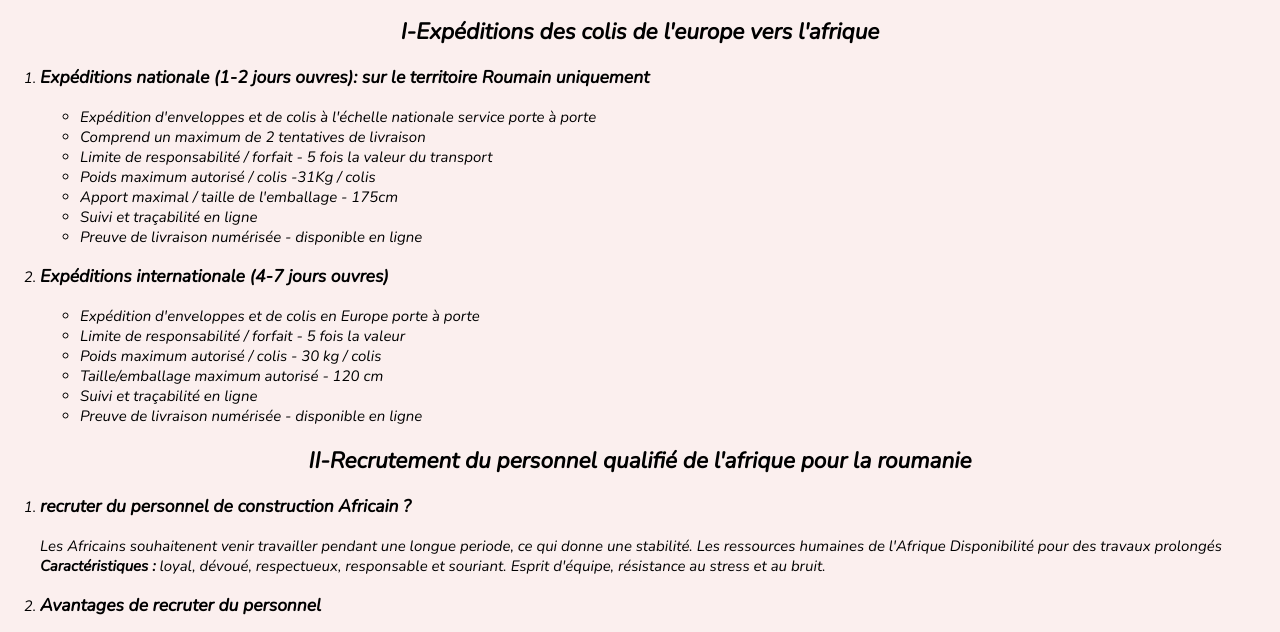
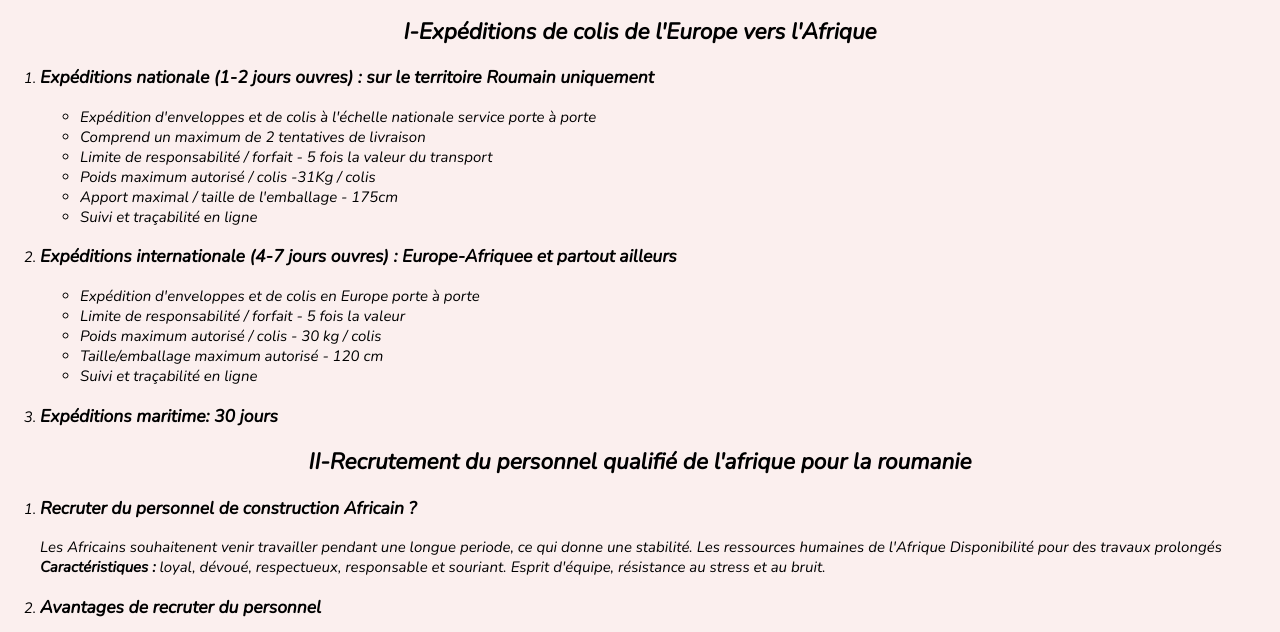
Before and after one commit to christianbankoue/AFROTRANS-MULTISERVICES, a plain HTML site: page services.html in a window 1280 px wide. Shown: the part 150-782 px from the top of the page. Drawn offline with nearby package versions, Linux system fonts and the light colour scheme.

Commit message:
Add files via upload

```diff
--- a/services.html
+++ b/services.html
@@ -27,10 +27,10 @@
         </header>
 
         <div class="expedition service">
-            <h2>I-Expéditions des colis de l'europe vers l'afrique</h2>
+            <h2>I-Expéditions de colis de l'Europe vers l'Afrique</h2>
             <ol>
                 <li>
-                    <h3>Expéditions nationale (1-2 jours ouvres): sur le territoire Roumain uniquement</h3>
+                    <h3>Expéditions nationale (1-2 jours ouvres) : sur le territoire Roumain uniquement</h3>
                     <ul>
                         <li>Expédition d'enveloppes et de colis à l'échelle nationale service porte à porte</li>
                         <li>Comprend un maximum de 2 tentatives de livraison</li>
@@ -38,20 +38,22 @@
                         <li>Poids maximum autorisé / colis -31Kg / colis</li>
                         <li>Apport maximal / taille de l'emballage - 175cm</li>
                         <li>Suivi et traçabilité en ligne</li>
-                        <li>Preuve de livraison numérisée - disponible en ligne</li>
                     </ul>
                 </li>
 
                 <li>
-                    <h3>Expéditions internationale (4-7 jours ouvres)</h3>
+                    <h3>Expéditions internationale (4-7 jours ouvres) : Europe-Afriquee et partout ailleurs</h3>
                     <ul>
                         <li>Expédition d'enveloppes et de colis en Europe porte à porte</li>
                         <li>Limite de responsabilité / forfait - 5 fois la valeur</li>
                         <li>Poids maximum autorisé / colis - 30 kg / colis</li>
                         <li>Taille/emballage maximum autorisé - 120 cm</li>
                         <li>Suivi et traçabilité en ligne</li>
-                        <li>Preuve de livraison numérisée - disponible en ligne</li>
                     </ul>
+                </li>
+
+                <li>
+                    <h3>Expéditions maritime: 30 jours</h3>
                 </li>
             </ol>
         </div>
@@ -67,7 +69,7 @@
         <div class="recrutement service">
             <h2>II-Recrutement du personnel qualifié de l'afrique pour la roumanie</h2>
             <ol>
-                <li><h3>recruter du personnel de construction Africain ?</h3></li>
+                <li><h3>Recruter du personnel de construction Africain ?</h3></li>
                 <p>
                     Les Africains souhaitenent venir travailler pendant une longue periode, ce qui donne une stabilité.
 
```
